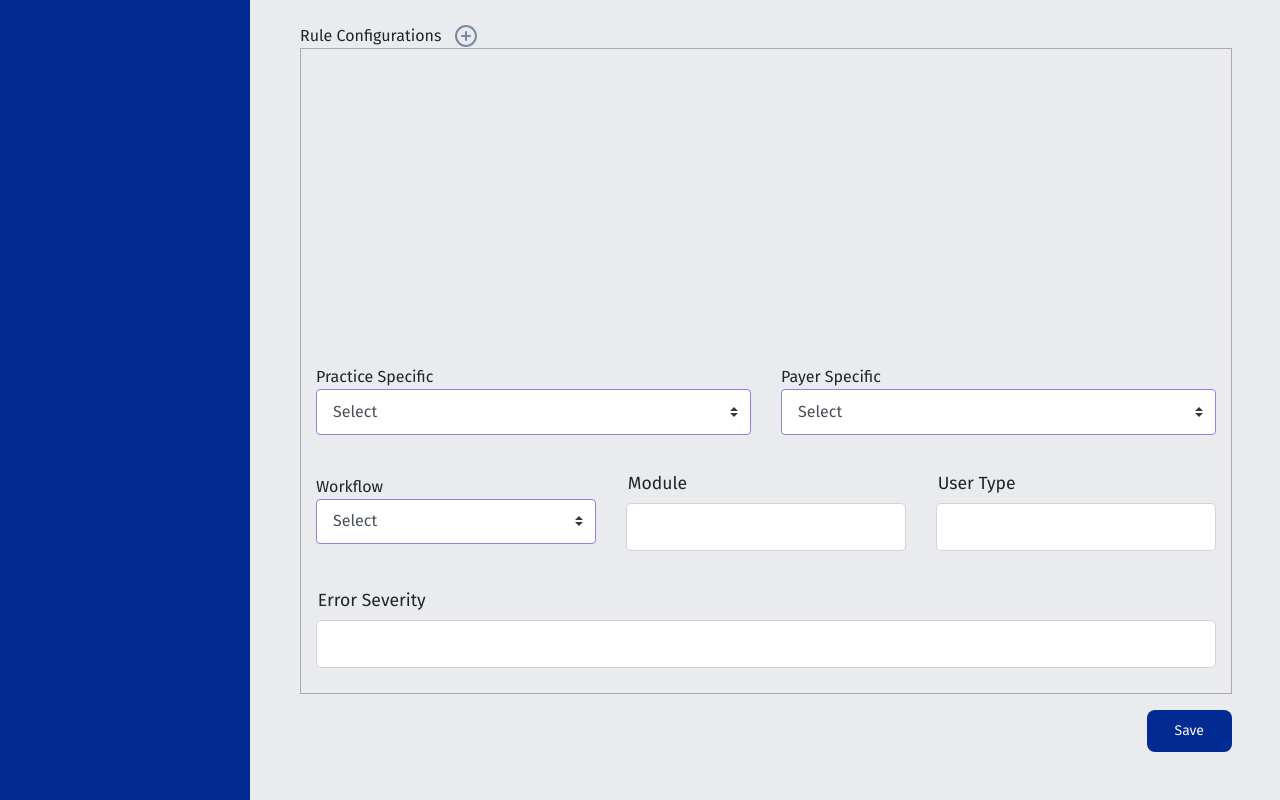
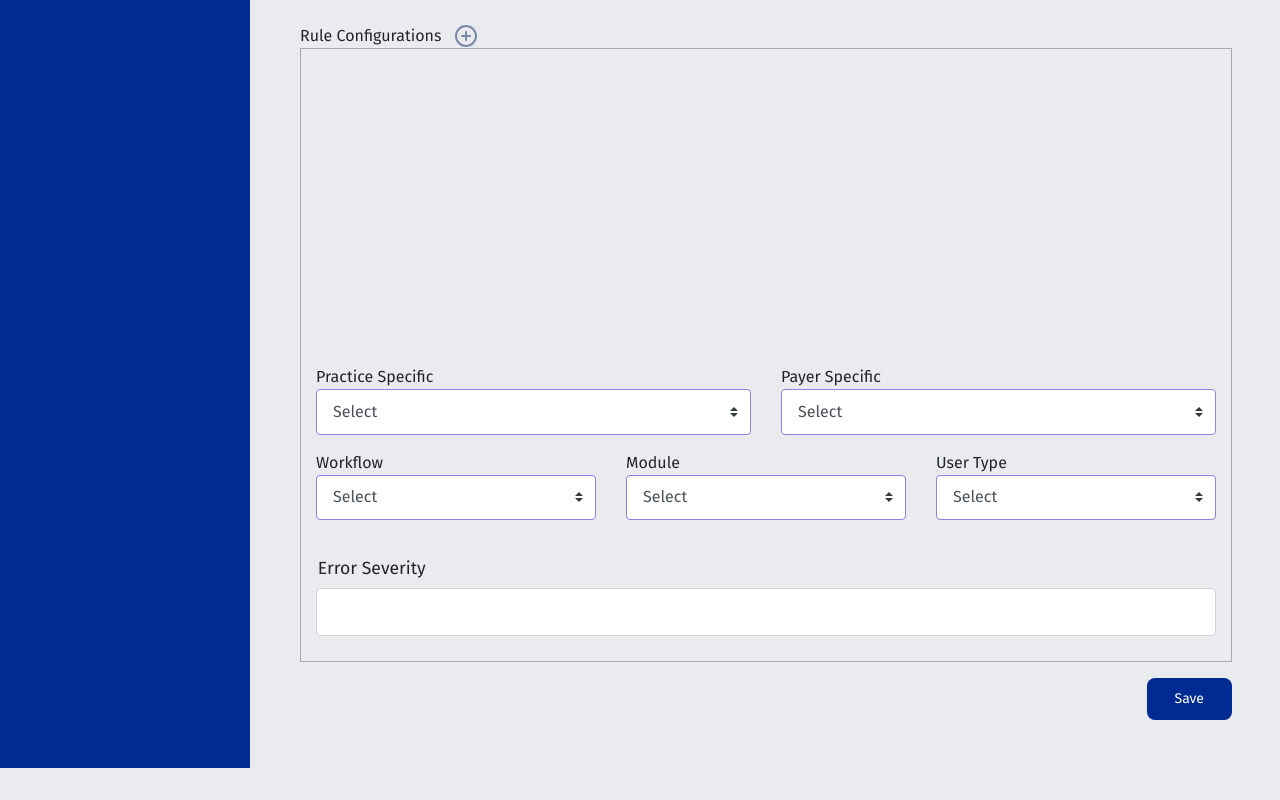
Before and after one commit to HuzaifahJawad24/comps, a React (Create React App) app: page /master in a window 1280 px wide. Shown: the part 1397-2197 px from the top of the page. After the commit the page ends 2165 px from the top, so only its background shows below. Built offline with nearby package versions, Linux system fonts and the light colour scheme.

Commit message:
Changed Module and User Type to dropdowns.

```diff
--- a/src/components/RuleConfig.jsx
+++ b/src/components/RuleConfig.jsx
@@ -47,6 +47,7 @@ const RuleConfig = ({onRemove, id}) => {
                     id="Workflow"
                     label="Workflow"
                     selectclass="form-control custom-select"
+                    holderclass="form-group"
                     values=
                         {[
                             {text: 'Select'},
@@ -54,8 +55,30 @@ const RuleConfig = ({onRemove, id}) => {
                             {text: 'Dummy2'}
                         ]}
                 /></Col>
-                <Col><TextField type="text" label="Module" name="module"/></Col>
-                <Col><TextField type="text" label="User Type" name="userType"/></Col>
+                <Col><Select
+                    id="Module"
+                    label="Module"
+                    selectclass="form-control custom-select"
+                    holderclass="form-group"
+                    values=
+                        {[
+                            {text: 'Select'},
+                            {text: 'Dummy1'},
+                            {text: 'Dummy2'}
+                        ]}
+                /></Col>
+                <Col><Select
+                    id="UserType"
+                    label="User Type"
+                    selectclass="form-control custom-select"
+                    holderclass="form-group"
+                    values=
+                        {[
+                            {text: 'Select'},
+                            {text: 'Dummy1'},
+                            {text: 'Dummy2'}
+                        ]}
+                /></Col>
                 <Col><TextField type="text" label="Error Severity" name="errorSeverity"/></Col>
             </Row>
         </Container>
```
